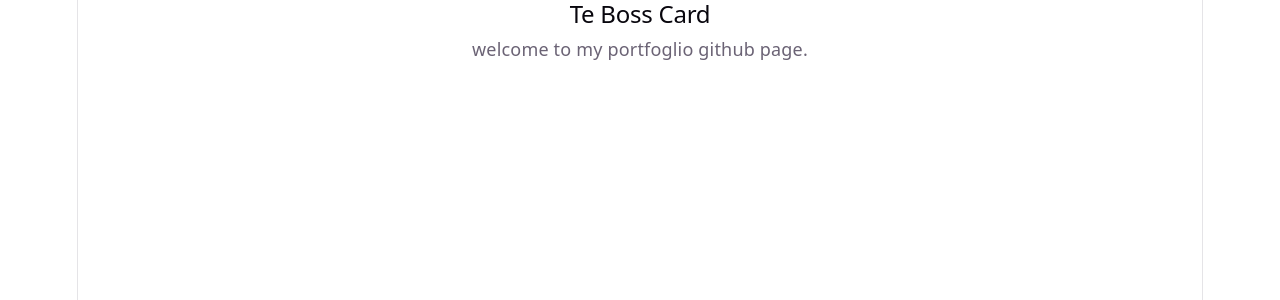
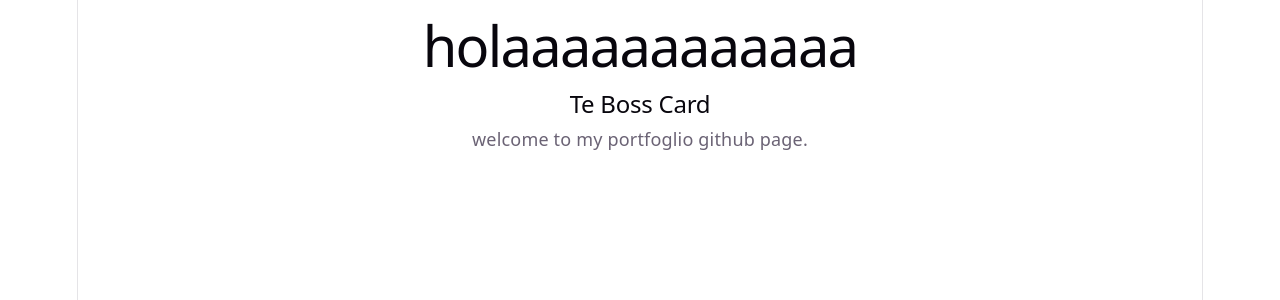
Before and after one commit to hollyfirst/Teko, a React (Vite) app: page / in a window 1280 px wide. Shown: the top 300 px of the page. Built offline with nearby package versions, Linux system fonts and the light colour scheme.

Commit message:
lettura app test 1

```diff
--- a/src/App.tsx
+++ b/src/App.tsx
@@ -5,6 +5,7 @@ function App() {
 
   return (
     <>
+    <h1>holaaaaaaaaaaaa</h1>
       <LandingPage/>
     </>
   )
```
